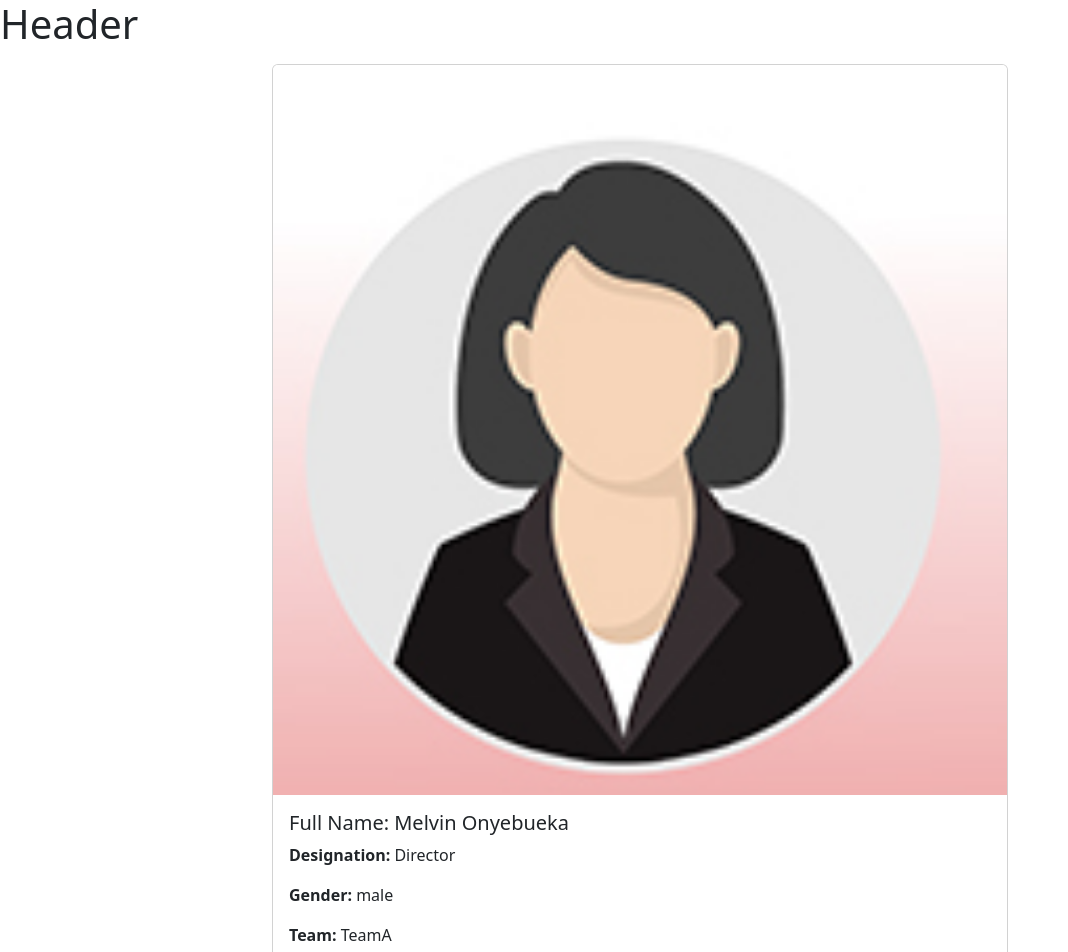
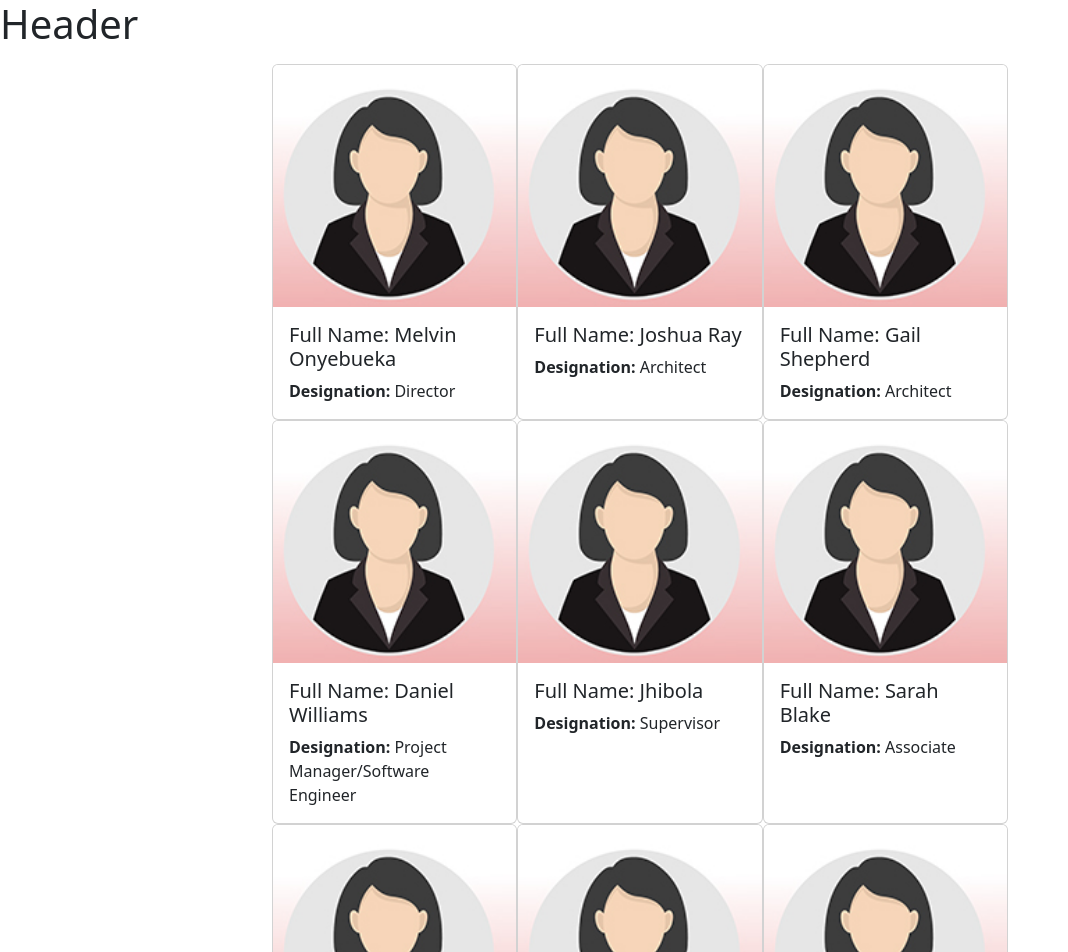
Before and after one commit to Daniel-Williams-ux/Alcasa_Team_Member_Allocation_App, a React (Vite) app: page / in a window 1280 px wide. Shown: the top 952 px of the page, without its empty margins (0-1068 px from the left). Built offline with nearby package versions, Linux system fonts and the light colour scheme.

Commit message:
add grid template

```diff
--- a/src/App.css
+++ b/src/App.css
@@ -1,3 +1,8 @@
 body {
   font-family: Arial;
 }
+
+.card-collection {
+  display: grid;
+  grid-template-columns: 1fr 1fr 1fr;
+}
--- a/src/Employees.jsx
+++ b/src/Employees.jsx
@@ -93,6 +93,7 @@ const Employees = () => {
     <main className="container">
       <div className="row justify-content-center mt-3 mb-3">
         <div className="col-8">
+          <div className="card-collection">
       {
        employees.map((employee) => (
          <div id={employee.id} className="card">
@@ -100,12 +101,11 @@ const Employees = () => {
            <div className="card-body">
              <h5 className="card-title">Full Name: {employee.fullName}</h5>
              <p className="card-text"><b>Designation: </b>{employee.designation}</p>
-             <p className="card-gender"><b>Gender: </b>{employee.gender}</p>
-              <p className="card-team"><b>Team: </b>{employee.teamName}</p>
            </div>
          </div>
        ))
       }
+            </div>
         </div>
       </div>
     </main>
```
